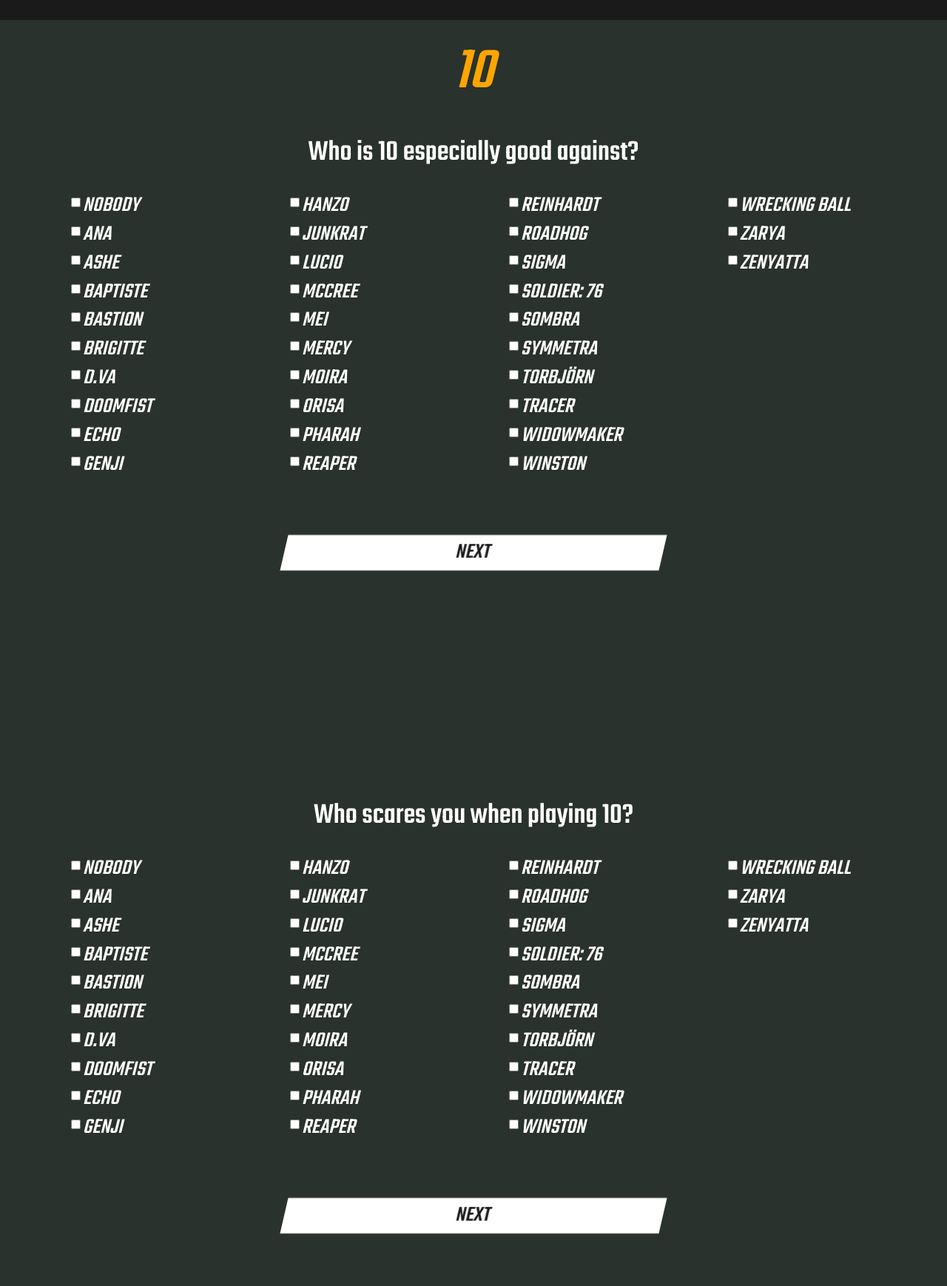
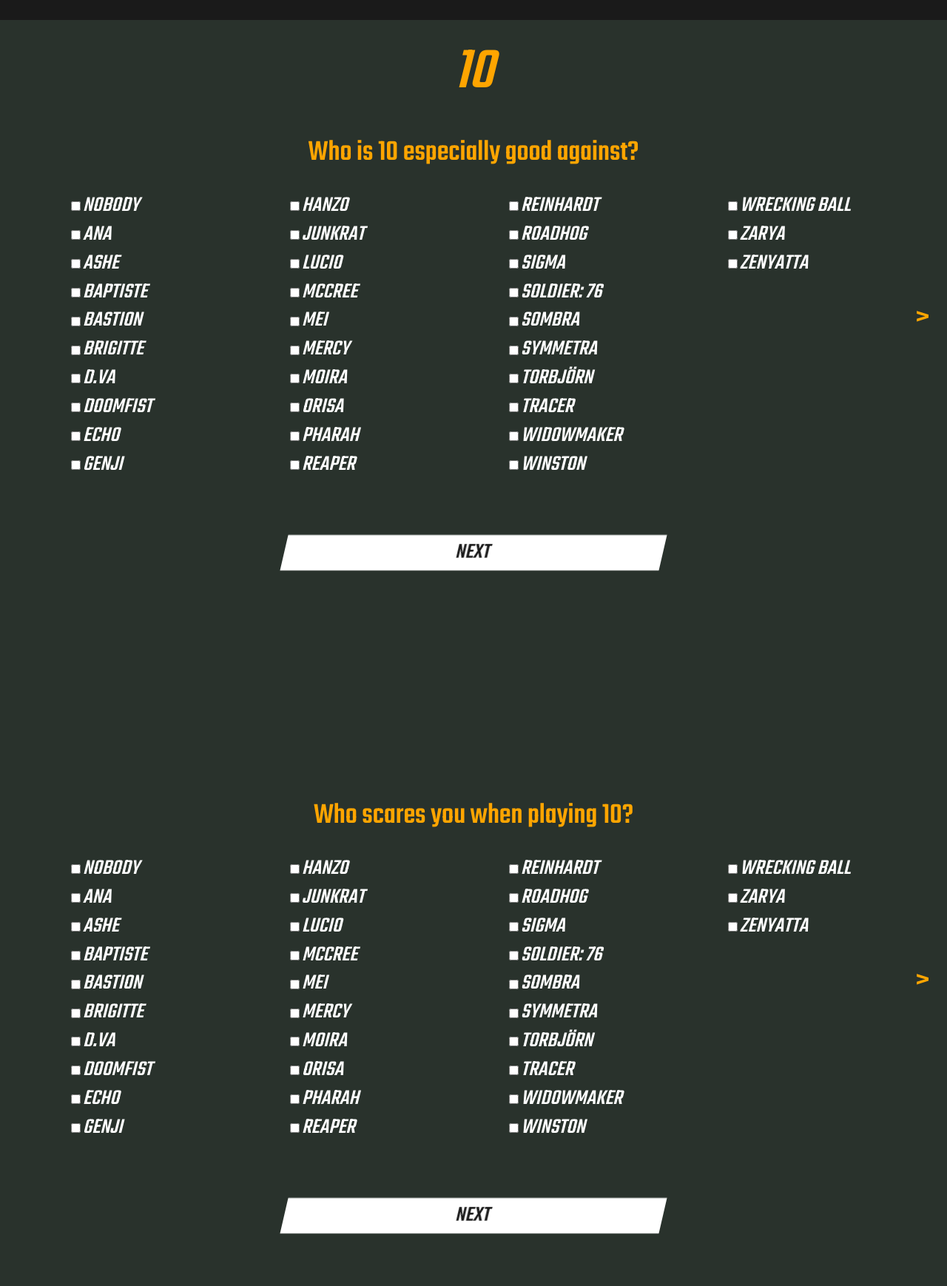
Before and after one commit to LiDePa/overwatch-guide, a Flask app: template templates/questions.html in a window 1280 px wide. Shown: the part 329-2067 px from the top of the page at 74% size. Run offline with Flask 2, Linux system fonts and the light colour scheme; the template is opened without the code that fills it: most values are stand-ins (such as "Sample title", 1, 10 or a date in 2020); some libraries are stand-ins or nearby versions.

Commit message:
add fixed bodyheight and scroll indiator for questions page

```diff
--- a/static/style.css
+++ b/static/style.css
@@ -18,6 +18,9 @@ button a {
 html {
 	scroll-behavior: smooth;
 }
+#body_wrapper {
+	overflow-x: hidden;
+}
 
 
 
@@ -26,7 +29,6 @@ body {
 	display: flex;
 	align-items: center;
 	flex-direction: column;
-	height: 300vh;
 	overflow-x: hidden;
 	background-color: rgb(26, 26, 26);
 	color: white;
@@ -36,6 +38,7 @@ body {
 	font-display: auto;
 	font-size: 18pt;
 	text-transform: uppercase;
+	min-height: 20000px !important;
 }
 
 
@@ -45,8 +48,7 @@ body {
 	background: orange;
 }
 #messages p {
-	padding-top: 1.2rem;
-	padding-bottom: 1rem;
+	padding: 1.2rem 1rem 1rem 1rem;
 	text-align: center;
 	font-size: 22pt;
 	color:rgb(26, 26, 26);
@@ -142,15 +144,11 @@ nav {
 	color: rgb(26, 26, 26);
 	width: 100vw;
 }
-
-
-
-
 #hero_container {
 	display: flex;
-	flex-direction: row;
-	flex-wrap: wrap;
+	flex-flow: row wrap;
 	justify-content: center;
+	align-items: flex-start;
 	width: 100vw;
 	padding-bottom: 2rem;
 }
@@ -201,10 +199,12 @@ nav {
 	color: orange;
 }
 form article {
+	position: relative;
 	min-height: 100vh;
 	padding: 3rem;
 }
 .question_hl{
+	color: orange;
 	font-size: 30pt;
 	font-style: normal;
 	text-transform: none;
@@ -219,28 +219,38 @@ form article div {
 	margin-bottom: 2rem;
 	font-size: 22pt;
 }
-.map_question div {
-	flex-flow: column nowrap;
-	height: auto;
-}
-.map_question div p {
-	font-size: 32pt;
-	margin-top: 1.5rem;
-	text-align: left;
+.scroll_indicator {
+	position: absolute;
+	top: 30vh;
+	right: 1.5rem;
+	font-style: normal;
+	color: orange;
+	font-size: 30pt;
+	z-index: 3;
+	overflow: hidden;
 }
 form article div span {
 	display: flex;
 	flex-flow: row nowrap;
 	justify-content: flex-start;
-	align-items: flex-start;
+	align-items: center;
 	margin: .3rem;
 	width: 13rem;
 }
-.map_question div span, .map_question div p {
-	flex-flow: row nowrap;
-	justify-content: flex-start;
-	width: 22rem;
-	margin-left: 15vw;
+.map_question div {
+	flex-flow: row wrap;
+	justify-content: center;
+	overflow-x: auto;
+	height: auto;
+}
+.map_question div p {
+	width: 100%;
+	font-size: 32pt;
+	margin-top: 1.5rem;
+	text-align: center;
+}
+.map_question div span {
+	width: auto;
 }
 
 
@@ -329,4 +339,14 @@ form article div span {
 	nav button, .white_button, .big_button {
 		font-size: 4vw;
 	}
+	.question_hl, form article div {
+		font-size: 5vw;
+	}
+	form article div span {
+		width: 35vw;
+	}
+	.map_question div p {
+		font-size: 7vw;
+	}
+
 }
--- a/templates/base.html
+++ b/templates/base.html
@@ -2,7 +2,8 @@
 <html lang="en" style="width: 100vw">
 <head>
 	<link rel="preconnect" href="https://fonts.gstatic.com">
-
+	<script src="https://ajax.googleapis.com/ajax/libs/jquery/3.5.1/jquery.min.js"></script>
+	<script src="https://canvasjs.com/assets/script/canvasjs.min.js"></script>
     <link rel="stylesheet" href="{{ url_for('static', filename='reset.css') }}">
     <link rel="stylesheet" href="{{ url_for('static', filename='style.css') }}">
 	<link href="https://fonts.googleapis.com/css2?family=Teko:wght@300;400;500;600;700&display=swap" rel="stylesheet">
@@ -11,6 +12,7 @@
     <title>Rock-Pharah-Scissors</title>
 </head>
 <body>
+	<div id="body_wrapper">
 		<section id="messages">
 			{% with messages = get_flashed_messages() %}
 				{% if messages %}
@@ -21,5 +23,6 @@
 			{% endwith %}
 		</section>
 		{% block body %}{% endblock %}
+	</div>
 </body>
 </html>
--- a/templates/questions.html
+++ b/templates/questions.html
@@ -20,47 +20,53 @@
 	<form action="/{{ current_hero }}-questions" method="POST">
 		<article id="article_1">
 			<span class="question_hl"><label for="question_1">Who is {{ current_hero }} especially good against?</label></span>
-			<div id="question_1"></div>
+			<div class="scroll_indicator">></div>
+			<div class="checkbox_container" id="question_1"></div>
 			<button class="white_button"><a href="#article_2">Next</a></button>
 		</article>
 		<article id="article_2">
 			<span class="question_hl"><label for="question_2">Who scares you when playing {{ current_hero }}?</label></span>
-			<div id="question_2"></div>
+			<div class="scroll_indicator">></div>
+			<div class="checkbox_container" id="question_2"></div>
 			<button class="white_button"><a href="#article_3">Next</a></button>
 		</article>
 		<article id="article_3">
 			<span class="question_hl"><label for="question_3">Who is an especially good teammate for {{ current_hero }}?</label></span>
-			<div id="question_3"></div>
+			<div class="scroll_indicator">></div>
+			<div class="checkbox_container" id="question_3"></div>
 			<button class="white_button"><a href="#article_4">Next</a></button>
 		</article>
 		<article id="article_4">
-			<span class="question_hl"><label for="question_4">Which teammate should always help with {{ current_hero }}'s ultimate?</label></span>
-			<div id="question_4"></div>
+			<span class="question_hl"><label for="question_4">Who should {{ current_hero }}'s ultimate be combined with?</label></span>
+			<div class="scroll_indicator">></div>
+			<div class="checkbox_container" id="question_4"></div>
 			<button class="white_button"><a href="#article_5">Next</a></button>
 		</article>
 		<article id="article_5">
 			<span class="question_hl"><label for="question_5">Is there an enemy ultimate that {{ current_hero }} can deny easily?</label></span>
-			<div id="question_5"></div>
+			<div class="scroll_indicator">></div>
+			<div class="checkbox_container" id="question_5"></div>
 			<button class="white_button"><a href="#article_6">Next</a></button>
 		</article>
 		<article id="article_6">
 				<span class="question_hl"><label for="question_6">Which heroes share a similar playstyle with {{ current_hero }}?</label></span>
-			<div id="question_6"></div>
+			<div class="scroll_indicator">></div>
+			<div class="checkbox_container" id="question_6"></div>
 			<button class="white_button"><a href="#article_7">Next</a></button>
 		</article>
 		<article id="article_7">
 			<span class="question_hl"><label for="question_7">Is there a map type that suits {{ current_hero }} especially well?</label></span>
-			<div id="question_7"></div>
+			<div class="checkbox_container" id="question_7"></div>
 			<button class="white_button"><a href="#article_8">Next</a></button>
 		</article>
 		<article id="article_8" class="map_question">
 			<span class="question_hl"><label for="question_8">Is there a map where it'd be stupid not to try {{ current_hero }}?</label></span>
-			<div id="question_8"></div>
+			<div class="checkbox_container" id="question_8"></div>
 			<button class="white_button"><a href="#article_9">Next</a></button>
 		</article>
 		<article id="article_9" class="map_question">
 			<span class="question_hl"><label for="question_9">Is there a map where you'd never play {{ current_hero }}?</label></span>
-			<div id="question_9"></div>
+			<div class="checkbox_container" id="question_9"></div>
 		</article>
 		<input id="submit" class="big_button" type="submit" value="Submit">
 	</form>
@@ -149,6 +155,13 @@
 			fillWithMapCheckboxes('question_8');
 			fillWithMapCheckboxes('question_9');
 		});
+
+		//scroll_indicator functionality
+		// var container = document.getElementsByClassName('checkbox_container')
+		// Array.from(container).forEach((el) => {
+
+		// });
+
 	})
 
 </script>
```
Lines whose indentation alone changed are shown as unchanged.
